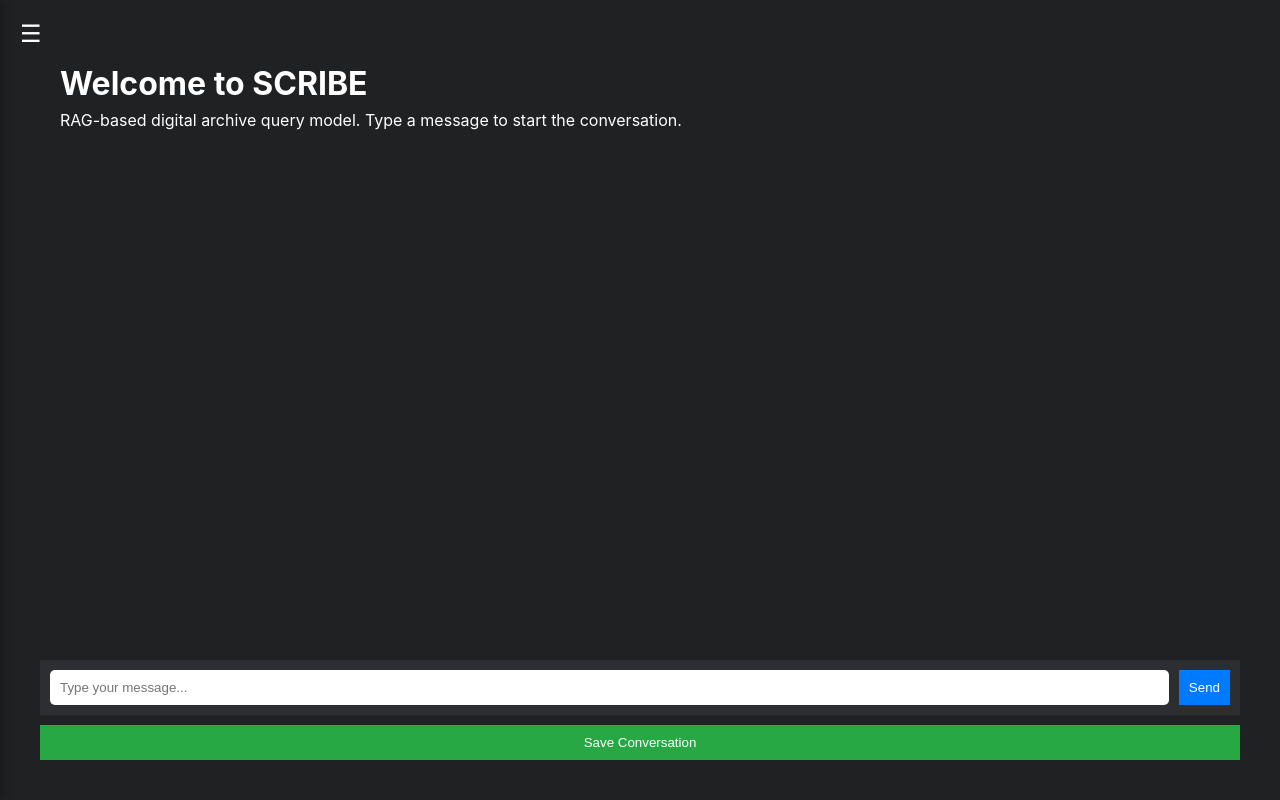
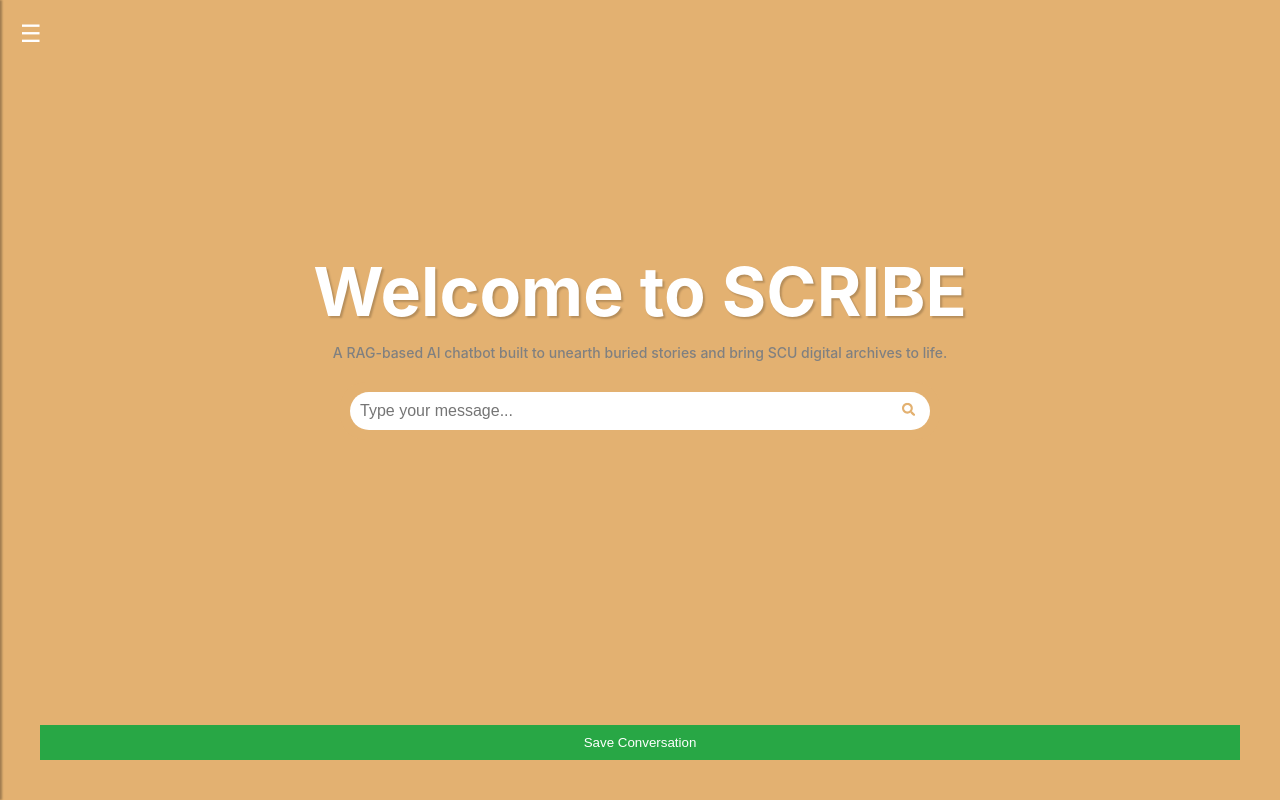
Before and after one commit to RileyHeike/scribe, a React (Vite) app in the folder scribe-app/: page / in a window 1280 px wide. Built offline with nearby package versions, Linux system fonts and the light colour scheme.

Commit message:
UI Changes

```diff
--- a/scribe-app/package.json
+++ b/scribe-app/package.json
@@ -13,6 +13,7 @@
     "prop-types": "^15.8.1",
     "react": "^19.0.0",
     "react-dom": "^19.0.0",
+    "react-icons": "^5.4.0",
     "react-router-dom": "^7.1.5"
   },
   "devDependencies": {
--- a/scribe-app/src/App.css
+++ b/scribe-app/src/App.css
@@ -23,7 +23,7 @@ html, body {
   display: flex;
   height: 100vh;
   width: 100vw;
-  background-color: #202123;
+  background-color: #E3B171;
   color: white;
   overflow: hidden;
 }
@@ -38,6 +38,27 @@ html, body {
   overflow: hidden;
 }
 
+
+/* Welcome Text */
+.welcome-text {
+  font-size: 34px;
+  font-weight: 600;
+  margin-bottom: 10px;
+  text-align: center;
+  text-shadow: 2px 2px 2px rgba(0, 0, 0, 0.2);
+}
+
+/* Welcome Message */
+.welcome-message {
+  font-size: 14px;
+  font-weight: 500;
+  margin-bottom: 20px;
+  text-align: center;
+  color: grey;
+  text-shadow: none;
+
+}
+
 /* Chat window takes up available space */
 .chat-window {
   flex: 1;
@@ -46,7 +67,7 @@ html, body {
   justify-content: flex-start;
   overflow-y: auto;
   width: 100%;
-  padding: 20px;
+  padding: 200px;
   border: none;
 }
 
@@ -68,28 +89,45 @@ html, body {
   align-self: flex-start;
 }
 
-/* Chat input bar at the bottom */
+/* Chat input bar */
 .chat-input {
   display: flex;
   padding: 10px;
-  background-color: #2d2e32;
+  background-color: #E3B171;
+  width: 100%;
+  max-width: 600px;
+  border-radius: 25px;
+  margin: auto;
+  position: relative; /* Enables absolute positioning for child elements */
+  bottom: 275px;
+
 }
 
 .chat-input input {
   flex: 1;
   padding: 10px;
   border: none;
-  border-radius: 5px;
+  border-radius: 25px;
+  outline: none;
+  font-size: 16px;
 }
 
 .chat-input button {
-  margin-left: 10px;
-  padding: 10px;
-  background-color: #007aff;
-  color: white;
+  position: absolute;
+  right: 15px; /* Adjust this value to position the button horizontally */
+  top: 50%;
+  transform: translateY(-50%);
+  background-color: white;
+  color: #E3B171;
   border: none;
   cursor: pointer;
+  border-radius: 25px;
+  z-index: 1;
+  padding: 10px;
 }
+
+
+
 
 /* Save button */
 .save-button {
@@ -128,8 +166,8 @@ html, body {
   left: 0;
   width: 250px;
   height: 100%;
-  background-color: #2d2e32;
-  box-shadow: 2px 0px 10px rgba(0, 0, 0, 0.3);
+  background-color: #d0ab79;
+  box-shadow: 2px 0px 2px rgba(0, 0, 0, 0.3);
   transform: translateX(-100%);
   transition: transform 0.3s ease-in-out;
   padding: 20px;
--- a/scribe-app/src/components/Chat.jsx
+++ b/scribe-app/src/components/Chat.jsx
@@ -15,7 +15,9 @@ const Chat = ({ messages, welcomeVisible }) => {
       {welcomeVisible && fade && (
         <div className="welcome-text">
           <h1>Welcome to SCRIBE</h1>
-          <p>RAG-based digital archive query model. Type a message to start the conversation.</p>
+          <div className="welcome-message">
+            <p>A RAG-based AI chatbot built to unearth buried stories and bring SCU digital archives to life.</p>
+          </div>
         </div>
       )}
 
--- a/scribe-app/src/components/ChatInput.jsx
+++ b/scribe-app/src/components/ChatInput.jsx
@@ -1,5 +1,7 @@
 import PropTypes from "prop-types";
 import { useState } from "react";
+import { FaSearch } from 'react-icons/fa';
+
 
 const ChatInput = ({ onSendMessage }) => {
   const [text, setText] = useState("");
@@ -20,7 +22,7 @@ const ChatInput = ({ onSendMessage }) => {
         onChange={(e) => setText(e.target.value)}
         onKeyDown={(e) => e.key === "Enter" && handleSend()}
       />
-      <button onClick={handleSend}>Send</button>
+      <button onClick={handleSend}><FaSearch /></button>
     </div>
   );
 };
```
Also changed, not shown: 1 other file (tests, documents, lock files or other folders).
